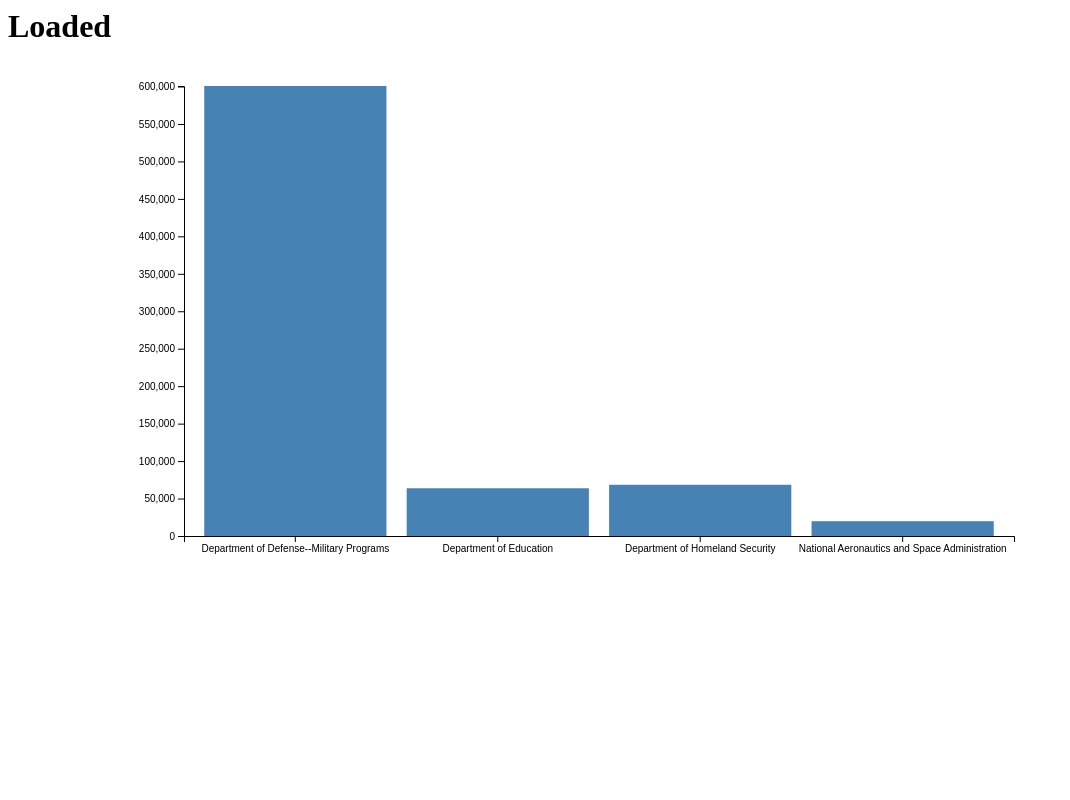
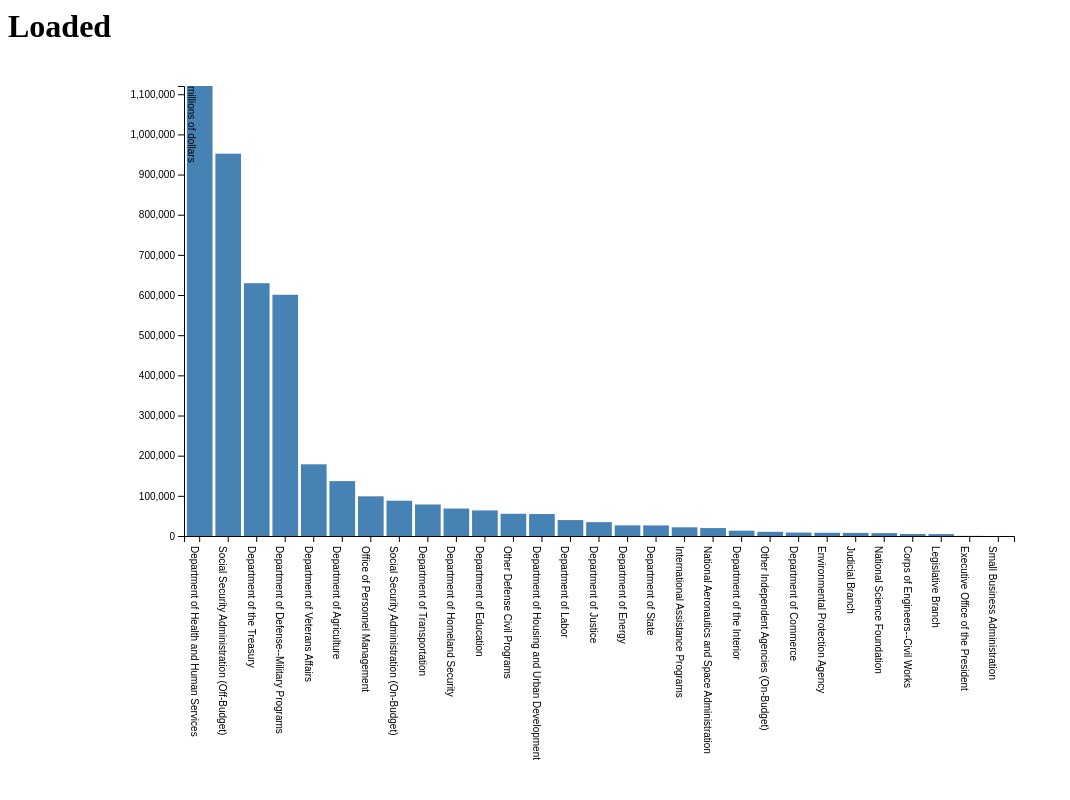
Before and after one commit to justincoh/budget, a Flask app: page / in a window 1280 px wide. Shown: the whole page, without its empty margins (0-1070 px from the left). Run offline with Flask 2, Linux system fonts and the light colour scheme; some libraries are stand-ins or nearby versions.

Commit message:
regular barchart functional

```diff
--- a/static/d3_style.js
+++ b/static/d3_style.js
@@ -17,7 +17,7 @@
     .then(data => data.json())
     .then((blob) => {
       const data = JSON.parse(blob);
-      // window.data = data;
+      window.data = data;
       makeBarChart(data);
     });
 });
@@ -51,34 +51,47 @@
   let data = Object.entries(barData["2018"]);
 
   // filter the things you care about
-  data = data.filter(el => DEPARTMENTS.includes(el[0]));
+  // data = data.filter(el => DEPARTMENTS.includes(el[0]));
+  // data = data.filter(el => el[1] > 0 && !["Total outlays", "Department of Health and Human Services"].includes(el[0]));
+  data = data.filter(el => el[1] > 0 && !["Total outlays"].includes(el[0]));
+
+  // sort biggest first
+  data.sort((a, b) => b[1] - a[1])
 
   // Scale the range of the data in the domains
-  x.domain(data.map(function(d) { return d[0]; }))
+  x.domain(data.map(function(d) { return d[0]; }));
   y.domain([0, d3.max(data, function(d) { return d[1] })]);
 
-  // JUSTIN YOU STOPPED HERE
   // append the rectangles for the bar chart
   svg.selectAll(".bar")
     .data(data)
     .enter()
     .append("rect")
     .attr("class", "bar")
-    .attr("x", function(d) { return x(d[0]); })
+    .attr("x", d => x(d[0]))
     .attr("width", x.bandwidth())
-    .attr("y", function(d) { return y(d[1]); })
-    .attr("height", function(d) {
-      console.log('d: ', d);
-      console.log('y(d[1]): ', y(d[1]));
-      return height - y(d[1]);
-    });
+    .attr("y", d => y(d[1]))
+    .attr("y", d => y(d[1]))
+    .attr("height", d => height - y(d[1]));
 
   // add the x Axis
   svg.append("g")
     .attr("transform", "translate(0," + height + ")")
-    .call(d3.axisBottom(x));
+    .attr("class", "xaxis")
+    .call(d3.axisBottom(x))
+    .selectAll("text")
+    .style("text-anchor", "start")
+    .attr("transform", "rotate(90)")
+    .attr("dx", "1em")
+    .attr("dy", "0");
 
   // add the y Axis
   svg.append("g")
-     .call(d3.axisLeft(y));
+     .call(d3.axisLeft(y))
+     .append("text")
+      .attr("transform", "rotate(90)")
+      .attr("y", 6)
+      .attr("dy", "-1em")
+      .style("text-anchor", "start").style("fill", "currentColor")
+      .text("millions of dollars");
 }
--- a/static/styles.css
+++ b/static/styles.css
@@ -2,4 +2,9 @@
   display: flex;
   justify-content: center;
 }
+
+.barchart {
+  overflow: visible;
+}
+
 .bar { fill: steelblue; }
```
